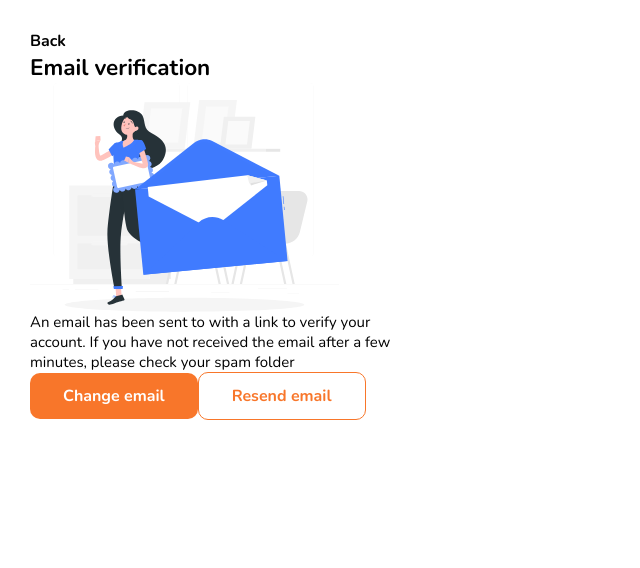
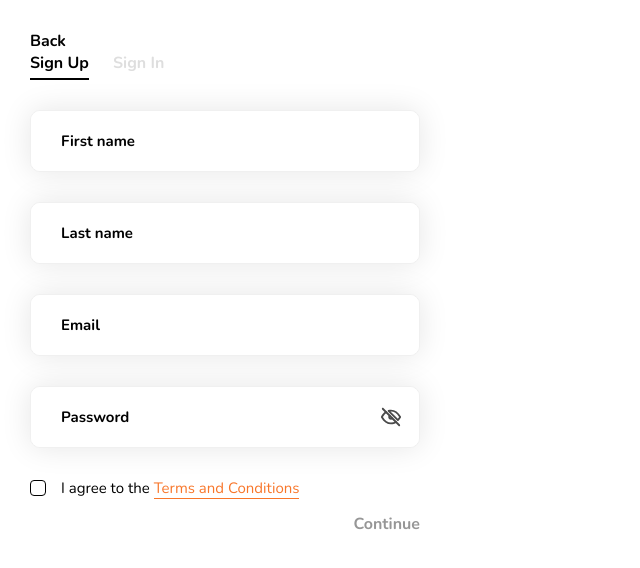
Before and after one commit to dmitrytavern/training-react-ui, a React (Create React App) app: page / in a window 1280 px wide. Shown: the top 568 px of the page, without its empty margins (0-640 px from the left). Built offline with nearby package versions, Linux system fonts and the light colour scheme.

Commit message:
0.1.21v - Move back button of AppAuthForm.

```diff
--- a/src/pages/AppAuth/AppAuth.jsx
+++ b/src/pages/AppAuth/AppAuth.jsx
@@ -12,7 +12,7 @@ import AppAuthEmail from "./AppAuthEmail"
 
 const AppAuth = () => {
 	const [data, setData] = useState({})
-	const [step, setStep] = useState(1)
+	const [step, setStep] = useState(0)
 	const [error, setError] = useState(false)
 	const [errorText, setErrorText] = useState('')
 	const [loading, setLoading] = useState(false)
--- a/src/pages/AppAuth/AppAuthForm.jsx
+++ b/src/pages/AppAuth/AppAuthForm.jsx
@@ -6,6 +6,7 @@ import AppTabPanel from "../../components/AppTabPanel"
 
 import AppAuthFormSignUp from "./AppAuthFormSignUp"
 import AppAuthFormSignIn from "./AppAuthFormSignIn"
+import AppButtonArrow from "../../components/AppButtonArrow";
 
 const AppAuthForm = () => {
 	const [currentTab, setCurrentTab] = useState(0)
@@ -23,6 +24,9 @@ const AppAuthForm = () => {
 
 	return (
 		<div>
+			<AppButtonArrow position="left" href="/">
+				Back
+			</AppButtonArrow>
 
 			<AppTabs value={currentTab} onChange={changeCurrentTab}>
 					<AppTabControl index={0}>Sign Up</AppTabControl>
@@ -38,7 +42,6 @@ const AppAuthForm = () => {
 			<AppTabPanel value={currentTab} index={1} {...transition}>
 				<AppAuthFormSignIn />
 			</AppTabPanel>
-
 		</div>
 	)
 }
--- a/src/pages/AppAuth/AppAuthFormSignUp.jsx
+++ b/src/pages/AppAuth/AppAuthFormSignUp.jsx
@@ -113,11 +113,7 @@ const AppAuthFormSignUp = () => {
 
 				<div style={{height: 15}} />
 
-				<div style={{display: 'flex', justifyContent: 'space-between'}}>
-					<AppButtonArrow position="left" href="/">
-						Back
-					</AppButtonArrow>
-
+				<div style={{display: 'flex', justifyContent: 'flex-end'}}>
 					<AppButtonArrow position="right" type="submit" disabled={submitBlock}>
 						Continue
 					</AppButtonArrow>
```
Lines whose indentation alone changed are shown as unchanged.
